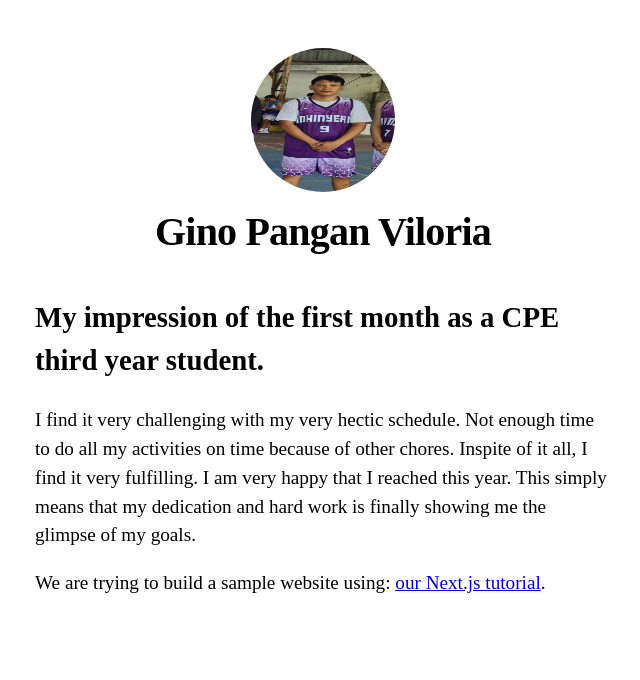
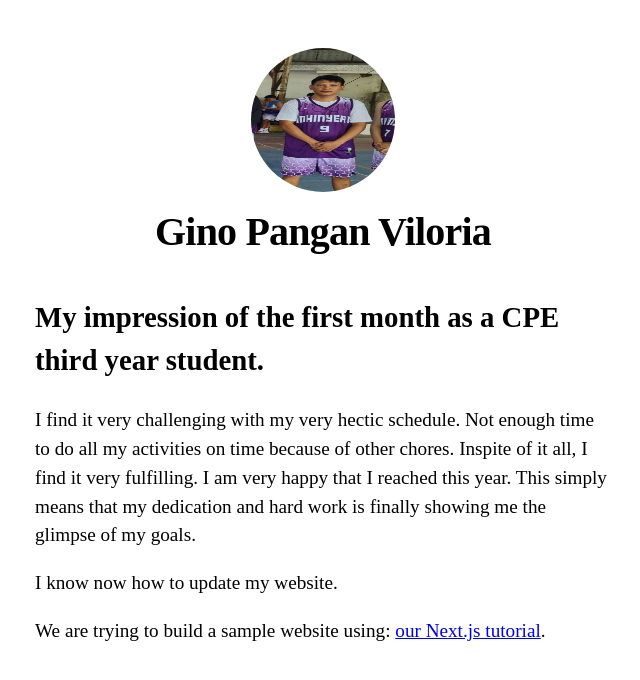
Before and after one commit to gpviloria/nextjs-blog, a Next.js app: page / in a window 1280 px wide. Shown: the top 680 px of the page, without its empty margins (317-957 px from the left). Built offline with nearby package versions, Linux system fonts and the light colour scheme.

Commit message:
third commit

```diff
--- a/pages/index.js
+++ b/pages/index.js
@@ -18,6 +18,9 @@ export default function Home() {
           hard work is finally showing me the glimpse of my goals.
         </p>
         <p>
+          I know now how to update my website.
+        </p>
+        <p>
           We are trying to build a sample website using:{' '}
           <a href="https://nextjs.org/learn">our Next.js tutorial</a>.
         </p>
```
